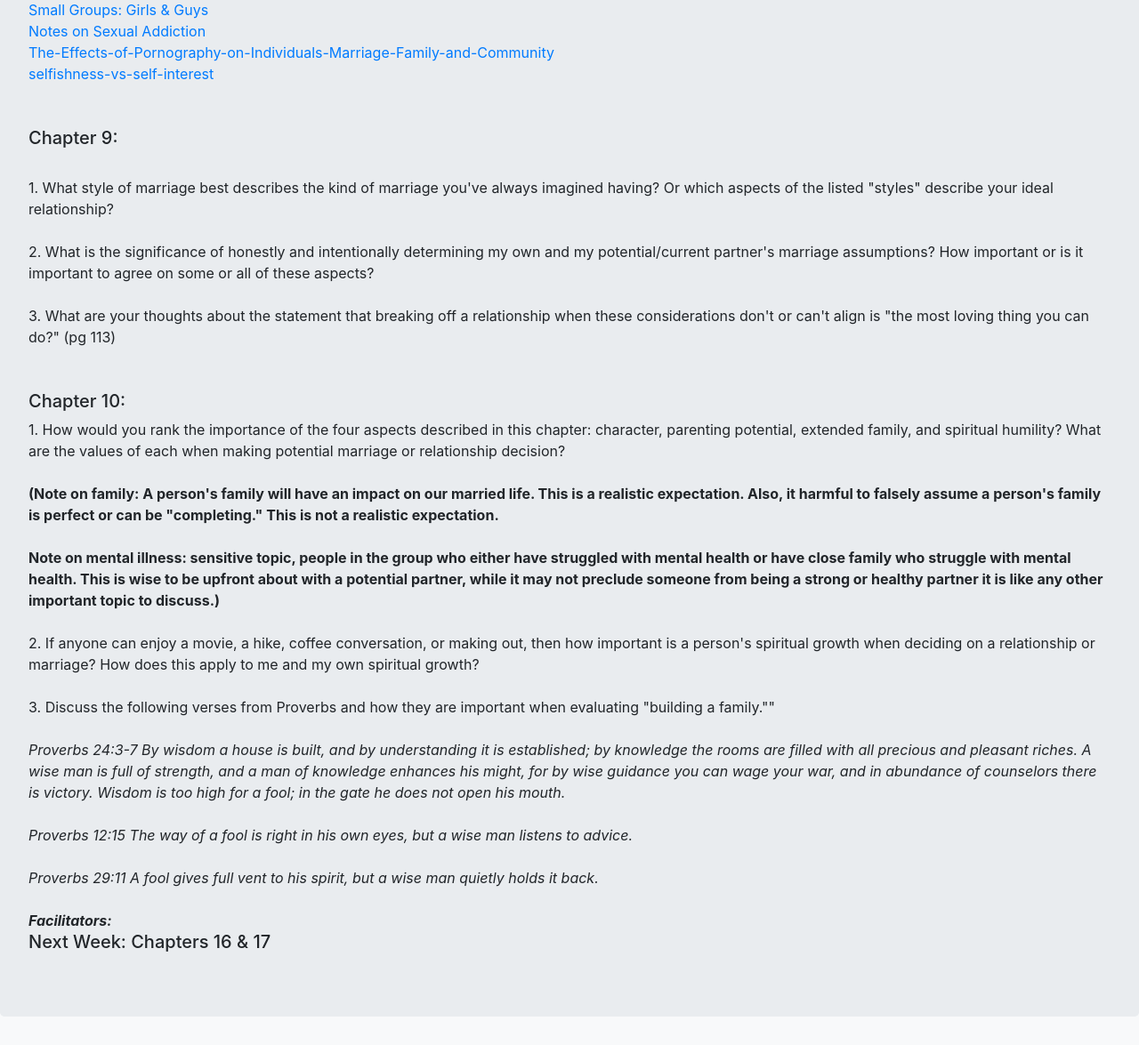
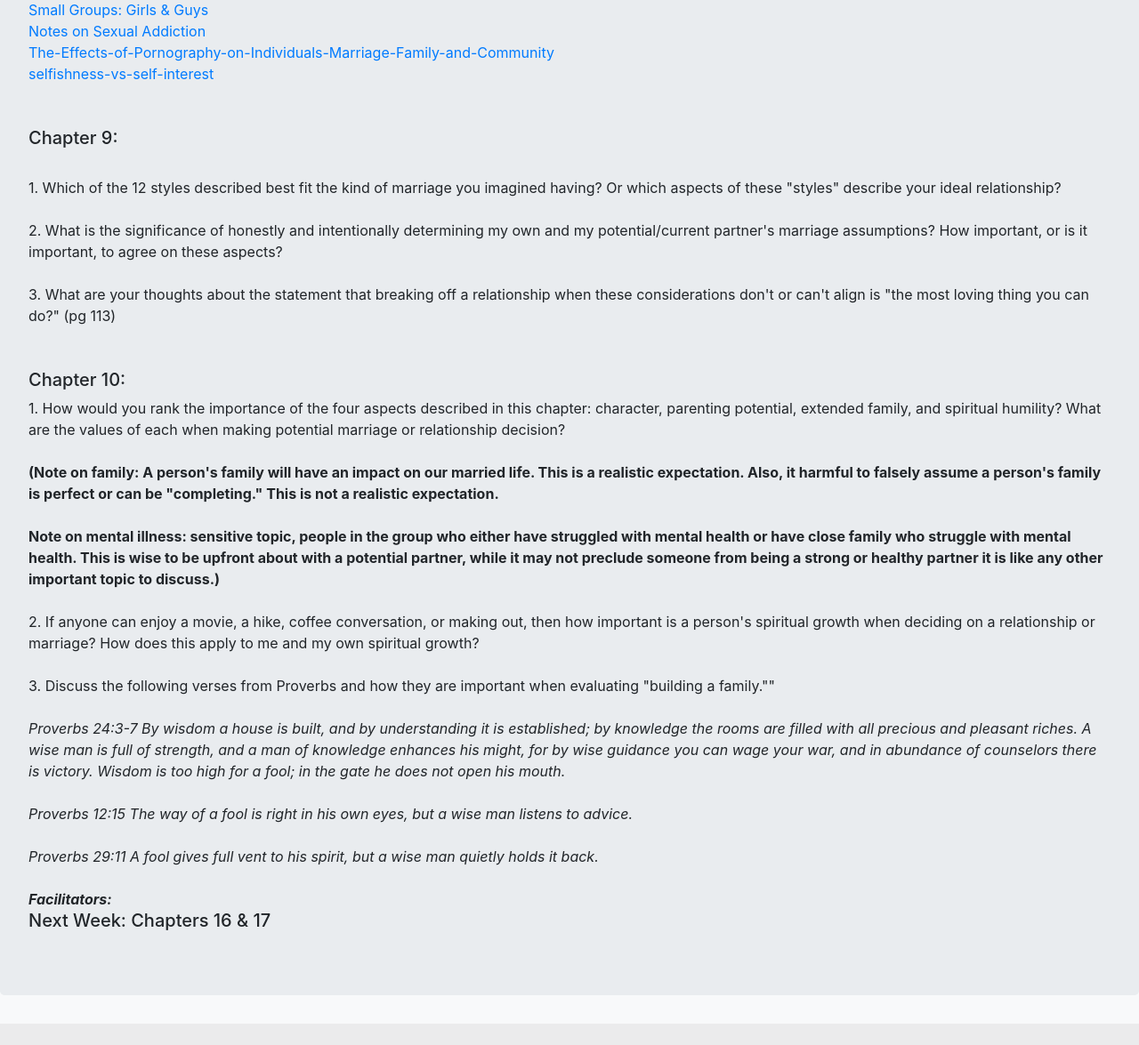
Before and after one commit to HannahEG/sacredsearchseries, a Flask app: page /facilitators in a window 1280 px wide. Shown: the part 335-1510 px from the top of the page at 89% size. After the commit the page ends 1486 px from the top, so only its background shows below. Run offline with Flask 2, Linux system fonts and the light colour scheme; some libraries are stand-ins or nearby versions.

Commit message:
reworded again

```diff
--- a/app/templates/facilitators.html
+++ b/app/templates/facilitators.html
@@ -74,8 +74,8 @@
               <div><h5>Chapter 9:</h5>
               <br>
 
-              1. What style of marriage best describes the kind of marriage you've always imagined having? Or which aspects of the listed "styles" describe your ideal relationship?
-            <br><br>2. What is the significance of honestly and intentionally determining my own and my potential/current partner's marriage assumptions? How important or is it important to agree on some or all of these aspects?
+              1. Which of the 12 styles described best fit the kind of marriage you imagined having? Or which aspects of these "styles" describe your ideal relationship?
+            <br><br>2. What is the significance of honestly and intentionally determining my own and my potential/current partner's marriage assumptions? How important, or is it important, to agree on these aspects?
             <br><br>3. What are your thoughts about the statement that breaking off a relationship when these considerations don't or can't align is "the most loving thing you can do?" (pg 113)
 
                 <br><br><br>
```
